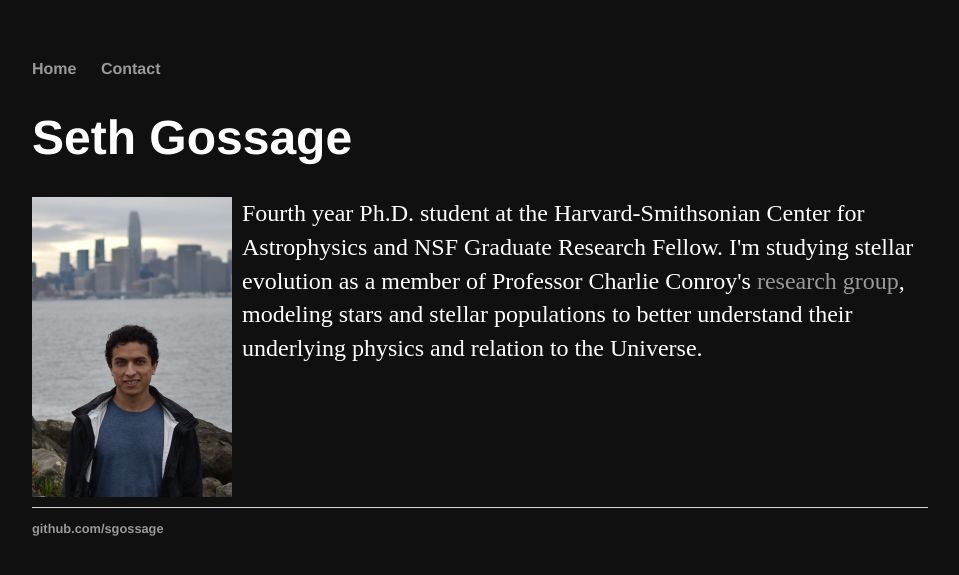
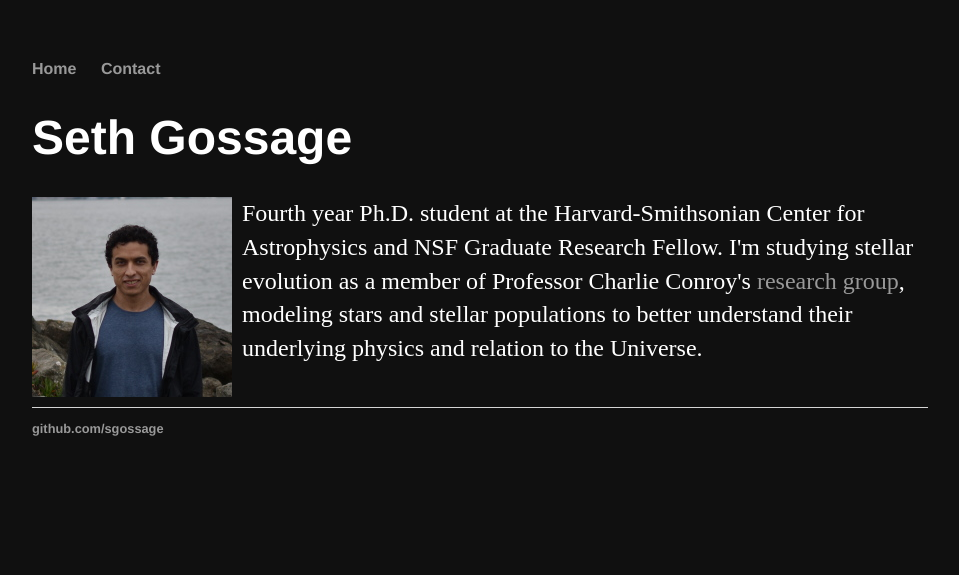
Before and after one commit to sgossage/sgossage.github.io, a Jekyll site: the page built from index.html, in a window 1280 px wide. Shown: the top 575 px of the page, without its empty margins (160-1119 px from the left). Built offline with Jekyll 4.4.1, drawn with Linux system fonts in a browser that asks for light colours.

Commit message:
pic update

```diff
--- a/index.html
+++ b/index.html
@@ -4,7 +4,7 @@
 ---
 <div class="blurb">
 	<h1>Seth Gossage</h1>
-	<img src="/imgs/sef.JPG" width="200", height="300"/>
+	<img src="/imgs/sef200x200.JPG" width="200", height="200"/>
 	<p>Fourth year Ph.D. student at the Harvard-Smithsonian
 	   Center for Astrophysics and NSF Graduate Research Fellow. I'm
 	   studying stellar evolution as a member of Professor
```
Also changed, not shown: imgs/sef200x200.JPG (added).
